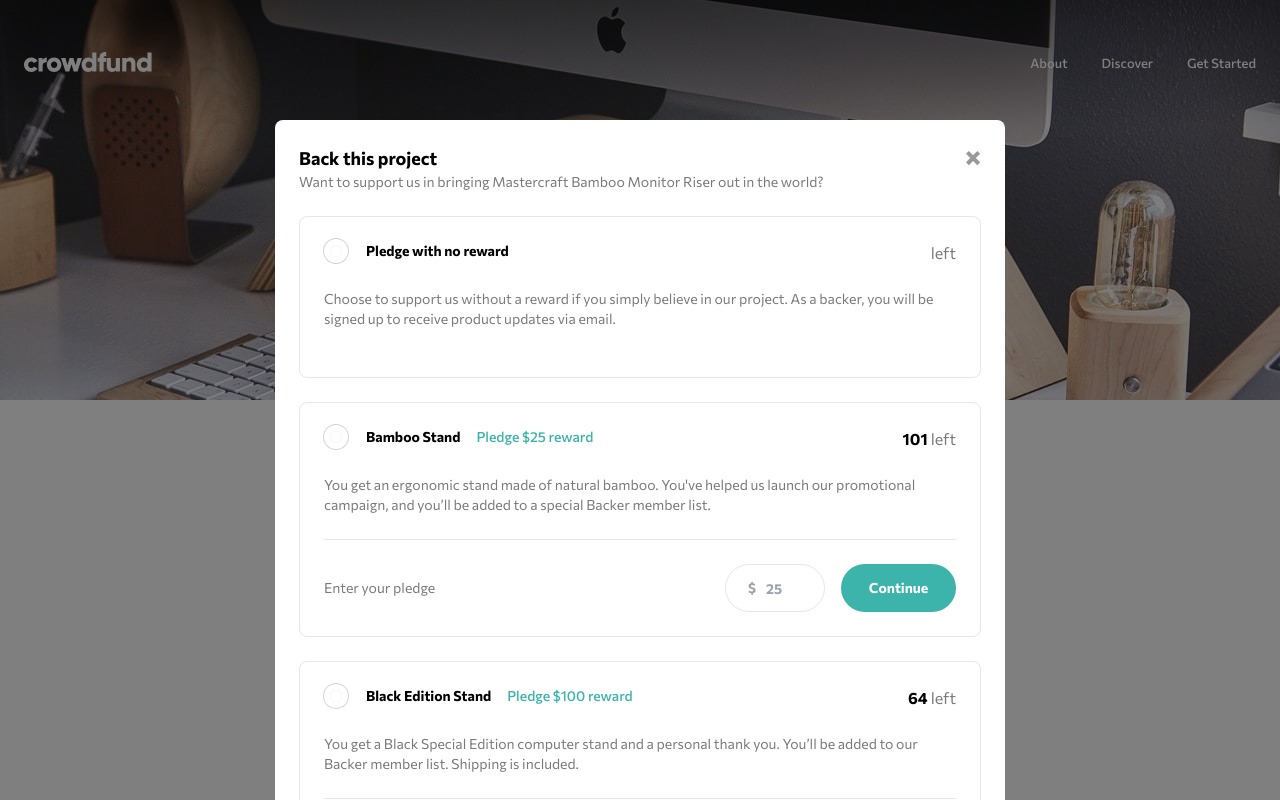
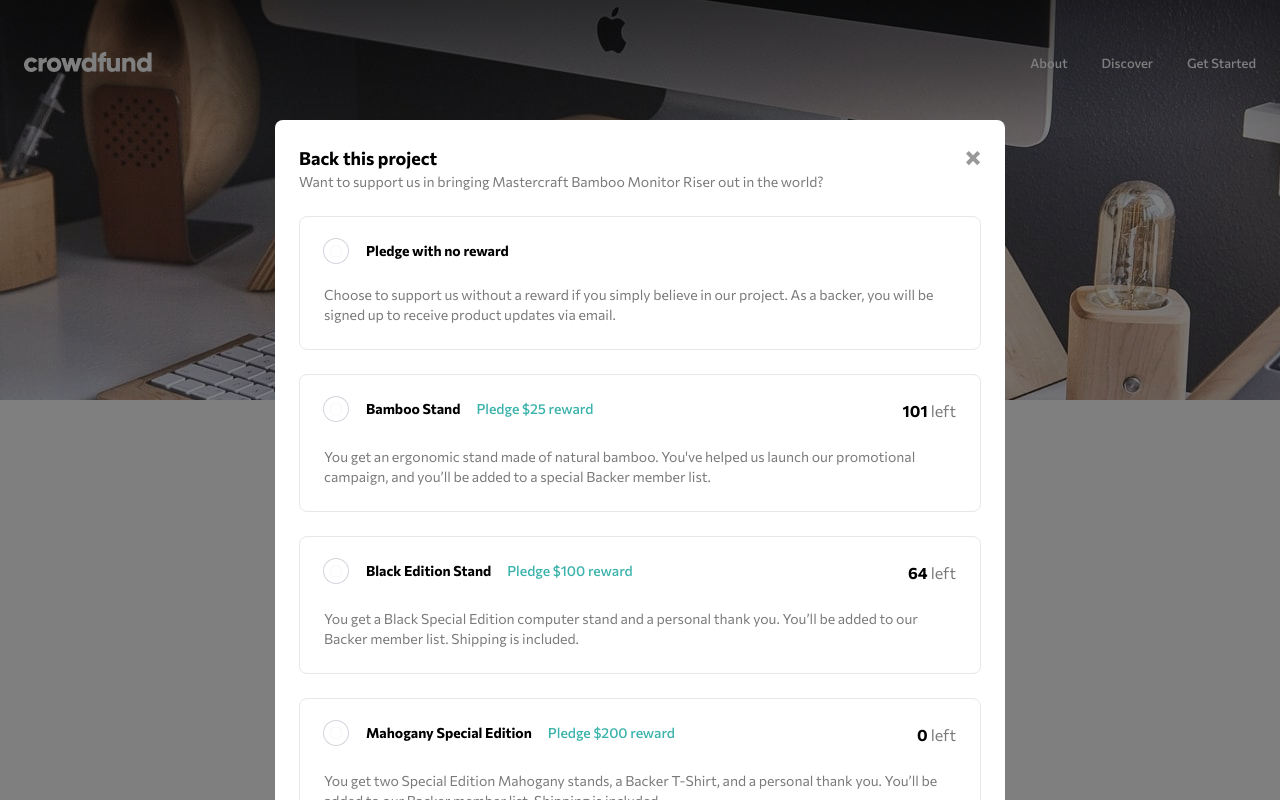
Before and after one commit to peternguyen777/fem-crowdfunding, a Next.js app: page / in a window 1280 px wide. Both pictures are taken after a click on the button "Back this project". Shown: the top 800 px of the page. Built offline with nearby package versions, Linux system fonts and the light colour scheme.

Commit message:
expanding modal

```diff
--- a/components/ModalDefault.js
+++ b/components/ModalDefault.js
@@ -17,6 +17,8 @@ const ModalDefault = (props) => {
   const selectionValue = (event) => {
     setCurrentSelection(event.target.value);
   };
+
+  console.log(currentSelection);
 
   return (
     <React.Fragment>
@@ -38,7 +40,13 @@ const ModalDefault = (props) => {
           <div className='space-y-6' onChange={selectionValue}>
             {allRewards.map((item) => {
               return (
-                <div className='p-6 border rounded-lg' key={item.id}>
+                <div
+                  className={`p-6 border ${
+                    currentSelection == item.id &&
+                    "border-button-nonselect border-2"
+                  } rounded-lg`}
+                  key={item.id}
+                >
                   <div className='flex mb-6 justify-between items-start'>
                     <div className='flex flex-row items-center'>
                       <input
@@ -59,21 +67,26 @@ const ModalDefault = (props) => {
                         )}
                       </div>
                     </div>
+                    {item.remaining >= 0 && (
                       <h1 className='font-bold hidden sm:inline-block'>
                         {item.remaining}
                         <span className='font-normal text-p-color'> left</span>
                       </h1>
+                    )}
                   </div>
-                  <p className='text-sm text-p-color font-normal mb-6'>
+                  <p className='text-sm text-p-color font-normal'>
                     {item.description}
                   </p>
+                  <div>
                     {item.remaining >= 0 && (
-                    <div>
-                      <h1 className='font-bold mb-6 sm:hidden'>
+                      <h1 className='font-bold mt-6 sm:hidden'>
                         {item.remaining}
                         <span className='font-normal text-p-color'> left</span>
                       </h1>
-                      <hr className='mx-0 mb-6' />
+                    )}
+                    {currentSelection == item.id && (
+                      <>
+                        <hr className='mx-0 my-6' />
                         <div className='sm:flex sm:items-center sm:justify-between'>
                           <p className='text-sm text-p-color font-normal mb-6 text-center sm:mb-0'>
                             Enter your pledge
@@ -99,8 +112,9 @@ const ModalDefault = (props) => {
                             </button>
                           </form>
                         </div>
+                      </>
+                    )}
                   </div>
-                  )}
                 </div>
               );
             })}
```
Lines whose indentation alone changed are shown as unchanged.
